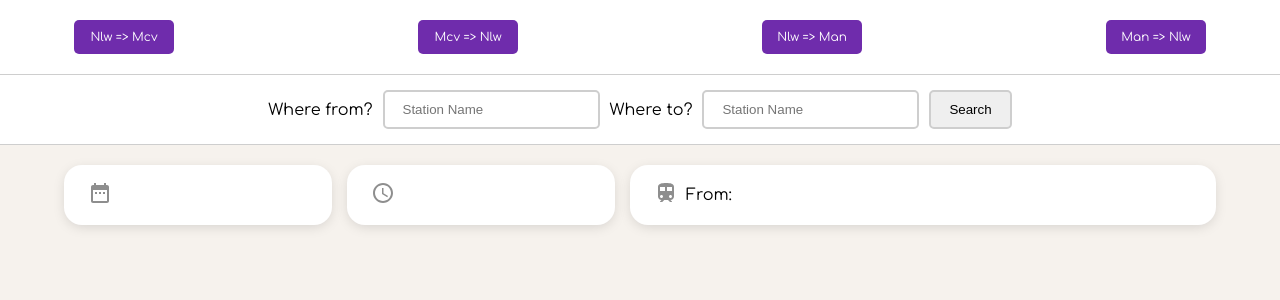
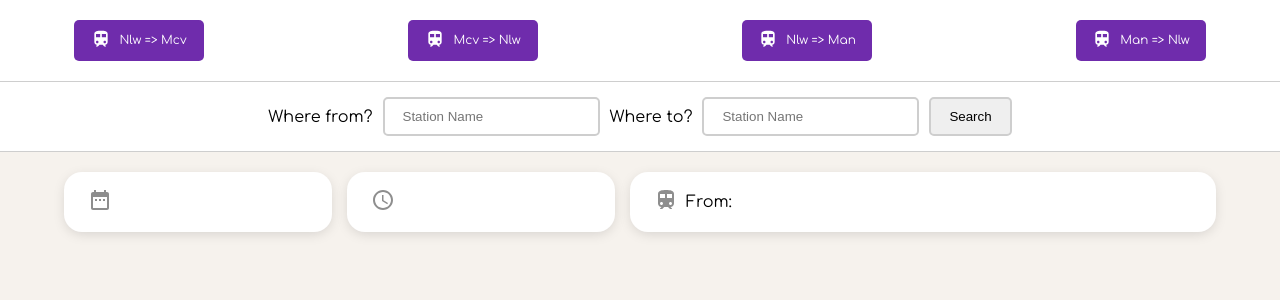
Before and after one commit to kieranphilipbrown/train-times-app, a React (Create React App) app: page / in a window 1280 px wide. Shown: the top 300 px of the page. Built offline with nearby package versions, Linux system fonts and the light colour scheme.

Commit message:
Added icon to quick train buttons.

```diff
--- a/src/components/TrainList.js
+++ b/src/components/TrainList.js
@@ -82,10 +82,10 @@ class TrainList extends React.Component {
 			<>
 				<main className="main-content">
 					<div style={buttonContainer}>
-						<TrainButton id="NLW" data-des="MCV" onClick={this.trainListCallback}>Nlw => Mcv</TrainButton>
-						<TrainButton id="MCV" data-des="NLW" onClick={this.trainListCallback}>Mcv => Nlw</TrainButton>
-						<TrainButton id="NLW" data-des="MAN" onClick={this.trainListCallback}>Nlw => Man</TrainButton>
-						<TrainButton id="MAN" data-des="NLW" onClick={this.trainListCallback}>Man => Nlw</TrainButton>
+						<TrainButton id="NLW" data-des="MCV" onClick={this.trainListCallback}><svg style={{width: "20px", verticalAlign: "middle", marginTop: "-2px", marginRight: "8px", marginTop: "-3px", fill: "#ffffff"}} xmlns="http://www.w3.org/2000/svg" height="24" viewBox="0 0 24 24" width="24"><path d="M12 2c-4 0-8 .5-8 4v9.5C4 17.43 5.57 19 7.5 19L6 20.5v.5h2.23l2-2H14l2 2h2v-.5L16.5 19c1.93 0 3.5-1.57 3.5-3.5V6c0-3.5-3.58-4-8-4zM7.5 17c-.83 0-1.5-.67-1.5-1.5S6.67 14 7.5 14s1.5.67 1.5 1.5S8.33 17 7.5 17zm3.5-7H6V6h5v4zm2 0V6h5v4h-5zm3.5 7c-.83 0-1.5-.67-1.5-1.5s.67-1.5 1.5-1.5 1.5.67 1.5 1.5-.67 1.5-1.5 1.5z"/><path d="M0 0h24v24H0V0z" fill="none"/></svg>Nlw => Mcv</TrainButton>
+						<TrainButton id="MCV" data-des="NLW" onClick={this.trainListCallback}><svg style={{width: "20px", verticalAlign: "middle", marginTop: "-2px", marginRight: "8px", marginTop: "-3px", fill: "#ffffff"}} xmlns="http://www.w3.org/2000/svg" height="24" viewBox="0 0 24 24" width="24"><path d="M12 2c-4 0-8 .5-8 4v9.5C4 17.43 5.57 19 7.5 19L6 20.5v.5h2.23l2-2H14l2 2h2v-.5L16.5 19c1.93 0 3.5-1.57 3.5-3.5V6c0-3.5-3.58-4-8-4zM7.5 17c-.83 0-1.5-.67-1.5-1.5S6.67 14 7.5 14s1.5.67 1.5 1.5S8.33 17 7.5 17zm3.5-7H6V6h5v4zm2 0V6h5v4h-5zm3.5 7c-.83 0-1.5-.67-1.5-1.5s.67-1.5 1.5-1.5 1.5.67 1.5 1.5-.67 1.5-1.5 1.5z"/><path d="M0 0h24v24H0V0z" fill="none"/></svg>Mcv => Nlw</TrainButton>
+						<TrainButton id="NLW" data-des="MAN" onClick={this.trainListCallback}><svg style={{width: "20px", verticalAlign: "middle", marginTop: "-2px", marginRight: "8px", marginTop: "-3px", fill: "#ffffff"}} xmlns="http://www.w3.org/2000/svg" height="24" viewBox="0 0 24 24" width="24"><path d="M12 2c-4 0-8 .5-8 4v9.5C4 17.43 5.57 19 7.5 19L6 20.5v.5h2.23l2-2H14l2 2h2v-.5L16.5 19c1.93 0 3.5-1.57 3.5-3.5V6c0-3.5-3.58-4-8-4zM7.5 17c-.83 0-1.5-.67-1.5-1.5S6.67 14 7.5 14s1.5.67 1.5 1.5S8.33 17 7.5 17zm3.5-7H6V6h5v4zm2 0V6h5v4h-5zm3.5 7c-.83 0-1.5-.67-1.5-1.5s.67-1.5 1.5-1.5 1.5.67 1.5 1.5-.67 1.5-1.5 1.5z"/><path d="M0 0h24v24H0V0z" fill="none"/></svg>Nlw => Man</TrainButton>
+						<TrainButton id="MAN" data-des="NLW" onClick={this.trainListCallback}><svg style={{width: "20px", verticalAlign: "middle", marginTop: "-2px", marginRight: "8px", marginTop: "-3px", fill: "#ffffff"}} xmlns="http://www.w3.org/2000/svg" height="24" viewBox="0 0 24 24" width="24"><path d="M12 2c-4 0-8 .5-8 4v9.5C4 17.43 5.57 19 7.5 19L6 20.5v.5h2.23l2-2H14l2 2h2v-.5L16.5 19c1.93 0 3.5-1.57 3.5-3.5V6c0-3.5-3.58-4-8-4zM7.5 17c-.83 0-1.5-.67-1.5-1.5S6.67 14 7.5 14s1.5.67 1.5 1.5S8.33 17 7.5 17zm3.5-7H6V6h5v4zm2 0V6h5v4h-5zm3.5 7c-.83 0-1.5-.67-1.5-1.5s.67-1.5 1.5-1.5 1.5.67 1.5 1.5-.67 1.5-1.5 1.5z"/><path d="M0 0h24v24H0V0z" fill="none"/></svg>Man => Nlw</TrainButton>
 					</div>
 
 					<SearchContainer>
@@ -187,7 +187,7 @@ const TrainButton = styled.button`
 	font-family: Comfortaa;
 	font-size: 12px;
 	margin: 0 10px;
-	min-width: 100px;
+	min-width: 130px;
 	outline: none;
 	padding: 10px 15px;
 	transition: 0.4s ease;
```
